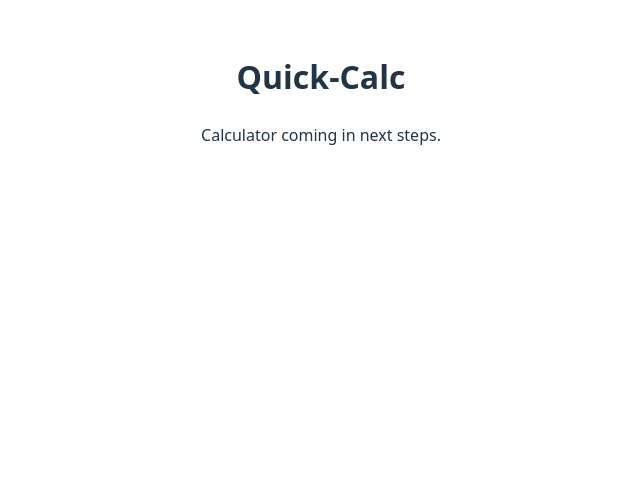
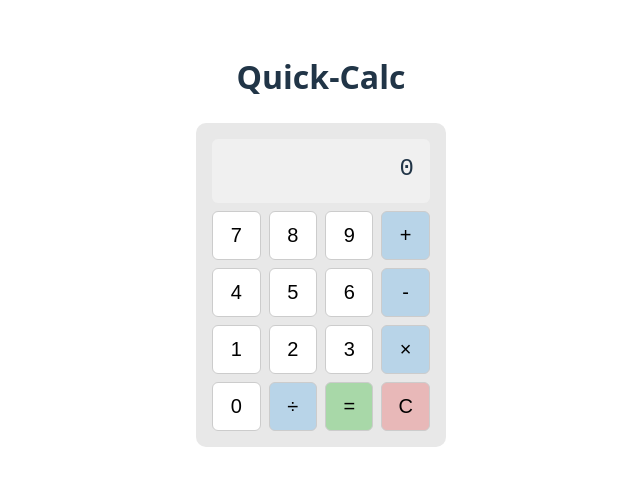
Before and after one commit to Omarzikry/swe-testing-assignment, a React (Vite) app: page / in a window 1280 px wide. Shown: the top 486 px of the page, without its empty margins (319-959 px from the left). Built offline with nearby package versions, Linux system fonts and the light colour scheme.

Commit message:
feat: add calculator UI components

```diff
--- a/src/App.tsx
+++ b/src/App.tsx
@@ -1,10 +1,18 @@
+import { Calculator } from './components/Calculator';
+
 function App() {
   return (
     <div>
       <h1>Quick-Calc</h1>
-      <p>Calculator coming in next steps.</p>
+      <Calculator
+        displayValue='0'
+        onDigit={() => {}}
+        onOperator={() => {}}
+        onEquals={() => {}}
+        onClear={() => {}}
+      />
     </div>
-  )
+  );
 }
 
-export default App
+export default App;
--- /dev/null
+++ b/src/components/Calculator.tsx
@@ -0,0 +1,131 @@
+import { Display } from './Display';
+
+export type CalculatorProps = {
+  displayValue: string;
+  onDigit: (digit: string) => void;
+  onOperator: (op: '+' | '-' | '*' | '/') => void;
+  onEquals: () => void;
+  onClear: () => void;
+};
+
+// Layout: [7 8 9 +] [4 5 6 -] [1 2 3 *] [0 / = C]
+const ROW1 = [
+  { type: 'digit' as const, id: '7' },
+  { type: 'digit' as const, id: '8' },
+  { type: 'digit' as const, id: '9' },
+  { type: 'operator' as const, id: '+' },
+];
+const ROW2 = [
+  { type: 'digit' as const, id: '4' },
+  { type: 'digit' as const, id: '5' },
+  { type: 'digit' as const, id: '6' },
+  { type: 'operator' as const, id: '-' },
+];
+const ROW3 = [
+  { type: 'digit' as const, id: '1' },
+  { type: 'digit' as const, id: '2' },
+  { type: 'digit' as const, id: '3' },
+  { type: 'operator' as const, id: '*' },
+];
+const ROW4 = [
+  { type: 'digit' as const, id: '0' },
+  { type: 'operator' as const, id: '/' },
+  { type: 'equals' as const },
+  { type: 'clear' as const },
+];
+const ROWS = [ROW1, ROW2, ROW3, ROW4];
+
+export function Calculator({
+  displayValue,
+  onDigit,
+  onOperator,
+  onEquals,
+  onClear,
+}: CalculatorProps) {
+  return (
+    <div
+      data-testid="calculator"
+      style={{
+        display: 'inline-flex',
+        flexDirection: 'column',
+        gap: '0.5rem',
+        padding: '1rem',
+        backgroundColor: '#e8e8e8',
+        borderRadius: '10px',
+        maxWidth: '280px',
+      }}
+    >
+      <Display value={displayValue} />
+
+      <div
+        style={{
+          display: 'grid',
+          gridTemplateColumns: 'repeat(4, 1fr)',
+          gap: '0.5rem',
+        }}
+      >
+        {ROWS.flat().map((cell, index) => {
+          if (cell.type === 'digit') {
+            return (
+              <button
+                key={`${cell.type}-${cell.id}-${index}`}
+                type="button"
+                data-testid={`digit-${cell.id}`}
+                onClick={() => onDigit(cell.id)}
+                style={buttonStyle}
+              >
+                {cell.id}
+              </button>
+            );
+          }
+          if (cell.type === 'operator') {
+            return (
+              <button
+                key={`${cell.type}-${cell.id}-${index}`}
+                type="button"
+                data-testid={`operator-${cell.id}`}
+                onClick={() => onOperator(cell.id)}
+                style={{ ...buttonStyle, backgroundColor: '#b8d4e8' }}
+              >
+                {cell.id === '*' ? '×' : cell.id === '/' ? '÷' : cell.id}
+              </button>
+            );
+          }
+          if (cell.type === 'equals') {
+            return (
+              <button
+                key={`equals-${index}`}
+                type="button"
+                data-testid="equals"
+                onClick={onEquals}
+                style={{ ...buttonStyle, backgroundColor: '#a8d8a8' }}
+              >
+                =
+              </button>
+            );
+          }
+          return (
+            <button
+              key={`clear-${index}`}
+              type="button"
+              data-testid="clear"
+              onClick={onClear}
+              style={{ ...buttonStyle, backgroundColor: '#e8b8b8' }}
+            >
+              C
+            </button>
+          );
+        })}
+      </div>
+    </div>
+  );
+}
+
+const buttonStyle: React.CSSProperties = {
+  padding: '0.75rem 1rem',
+  fontSize: '1.25rem',
+  border: '1px solid #ccc',
+  borderRadius: '6px',
+  cursor: 'pointer',
+  backgroundColor: '#fff',
+};
--- /dev/null
+++ b/src/components/Display.tsx
@@ -0,0 +1,25 @@
+type DisplayProps = {
+  value: string;
+};
+
+export function Display({ value }: DisplayProps) {
+  return (
+    <div
+      data-testid="calculator-display"
+      role="status"
+      aria-live="polite"
+      aria-label="Calculator display"
+      style={{
+        padding: '0.75rem 1rem',
+        textAlign: 'right',
+        fontSize: '1.5rem',
+        fontFamily: 'ui-monospace, monospace',
+        backgroundColor: '#f0f0f0',
+        borderRadius: '6px',
+        minHeight: '2.5rem',
+      }}
+    >
+      {value}
+    </div>
+  );
+}
```
